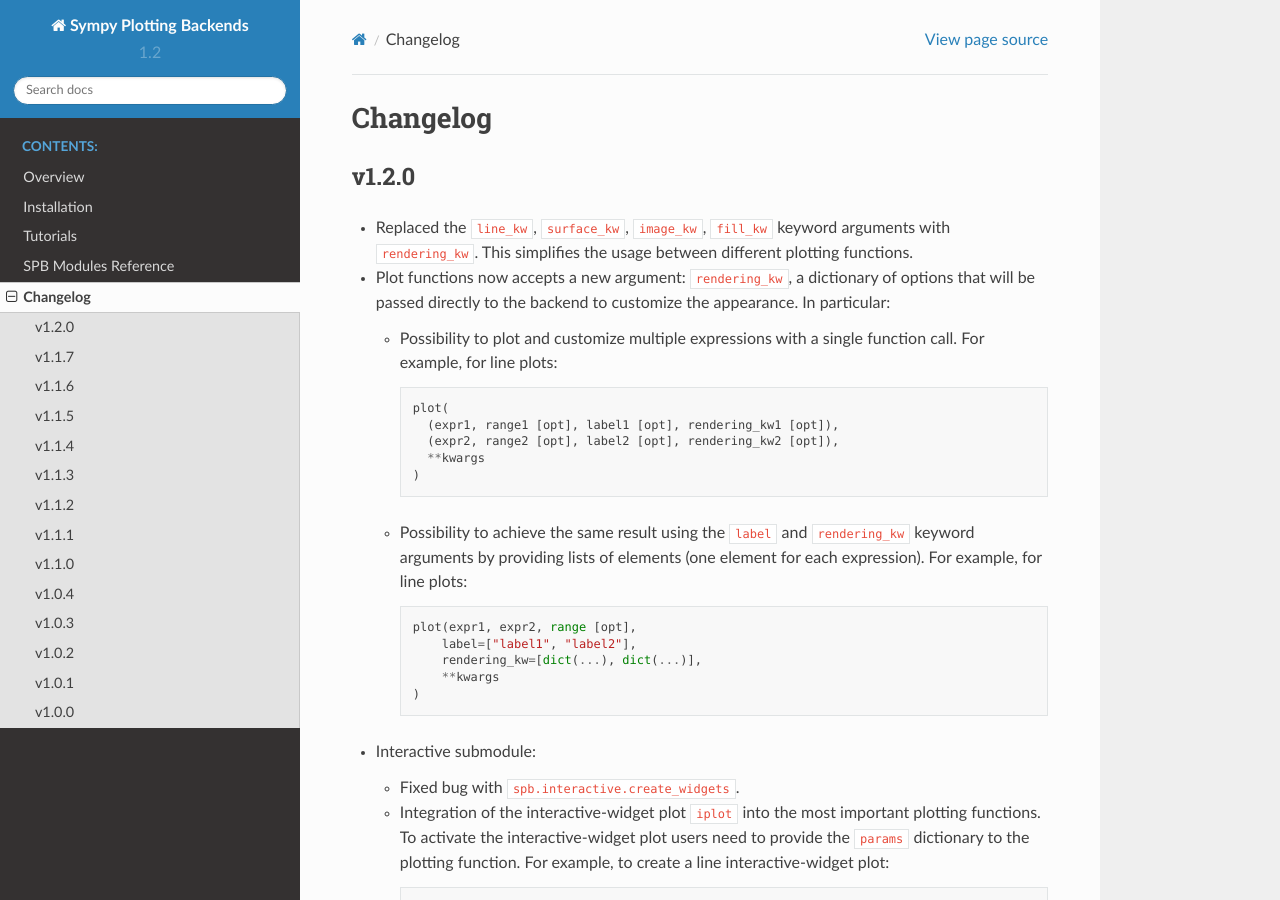
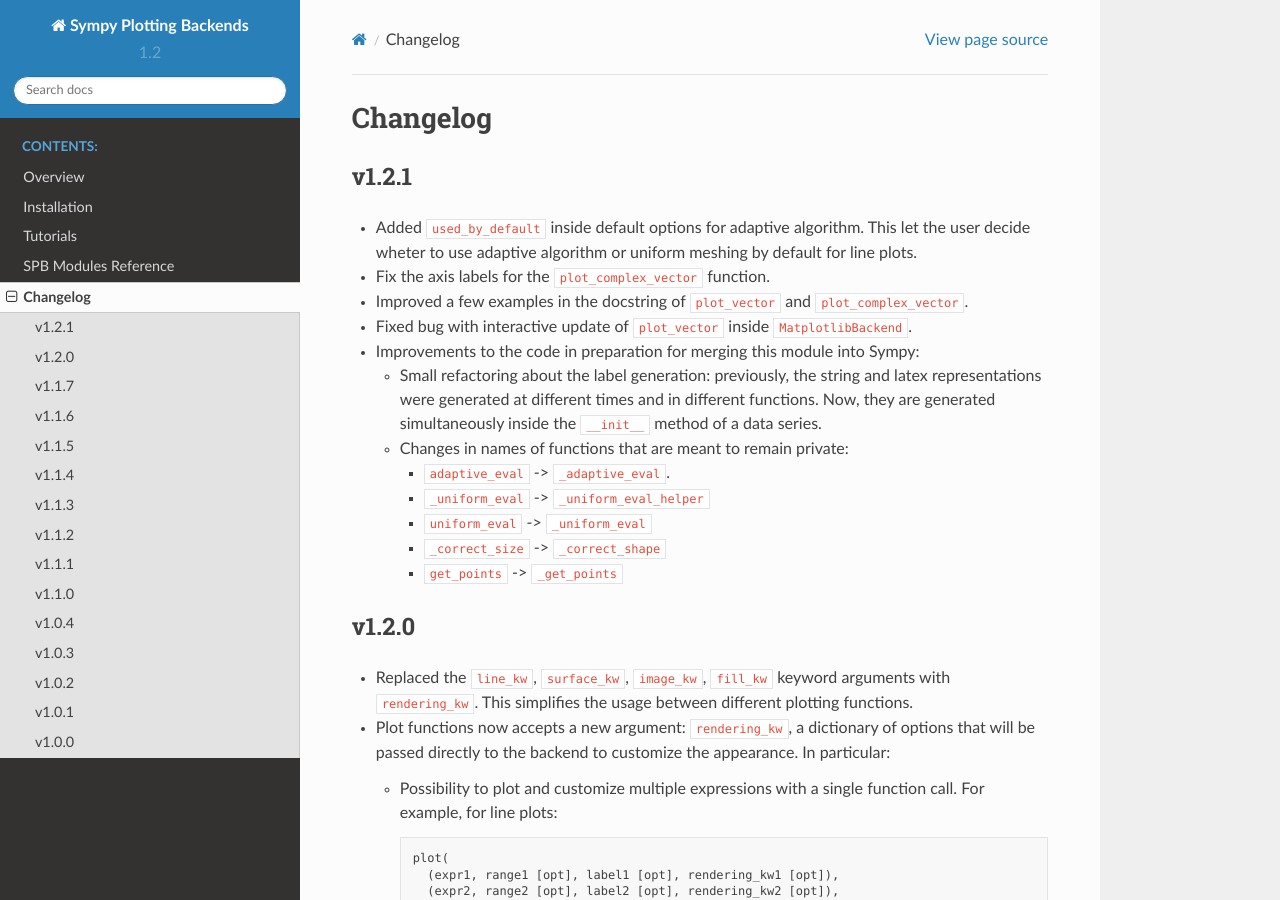
Before and after one commit to Davide-sd/sympy-plot-backends, a Sphinx documentation site: the page built from doc/source/changelog.rst, in a window 1280 px wide and 900 px high. Built offline with Sphinx 7.4.7 and the Read the Docs theme 2.0.0, drawn with Linux system fonts in a browser that asks for light colours.

Commit message:
version bump

```diff
--- a/doc/source/changelog.rst
+++ b/doc/source/changelog.rst
@@ -1,6 +1,37 @@
 ==========
  Changelog
 ==========
+
+v1.2.1
+======
+
+* Added ``used_by_default`` inside default options for adaptive
+  algorithm. This let the user decide wheter to use adaptive algorithm or
+  uniform meshing by default for line plots.
+
+* Fix the axis labels for the ``plot_complex_vector`` function.
+
+* Improved a few examples in the docstring of ``plot_vector`` and
+  ``plot_complex_vector``.
+
+* Fixed bug with interactive update of ``plot_vector`` inside
+  ``MatplotlibBackend``.
+
+* Improvements to the code in preparation for merging this module into Sympy:
+
+  * Small refactoring about the label generation: previously, the string and
+    latex representations were generated at different times and in different
+    functions. Now, they are generated simultaneously inside the ``__init__``
+    method of a data series.
+
+  * Changes in names of functions that are meant to remain private:
+
+    * ``adaptive_eval`` -> ``_adaptive_eval``.
+    * ``_uniform_eval`` -> ``_uniform_eval_helper``
+    * ``uniform_eval`` -> ``_uniform_eval``
+    * ``_correct_size`` -> ``_correct_shape``
+    * ``get_points`` -> ``_get_points``
+
 
 v1.2.0
 ======
--- a/spb/_version.py
+++ b/spb/_version.py
@@ -1 +1 @@
-__version__ = "1.2.0"
+__version__ = "1.2.1"
```
